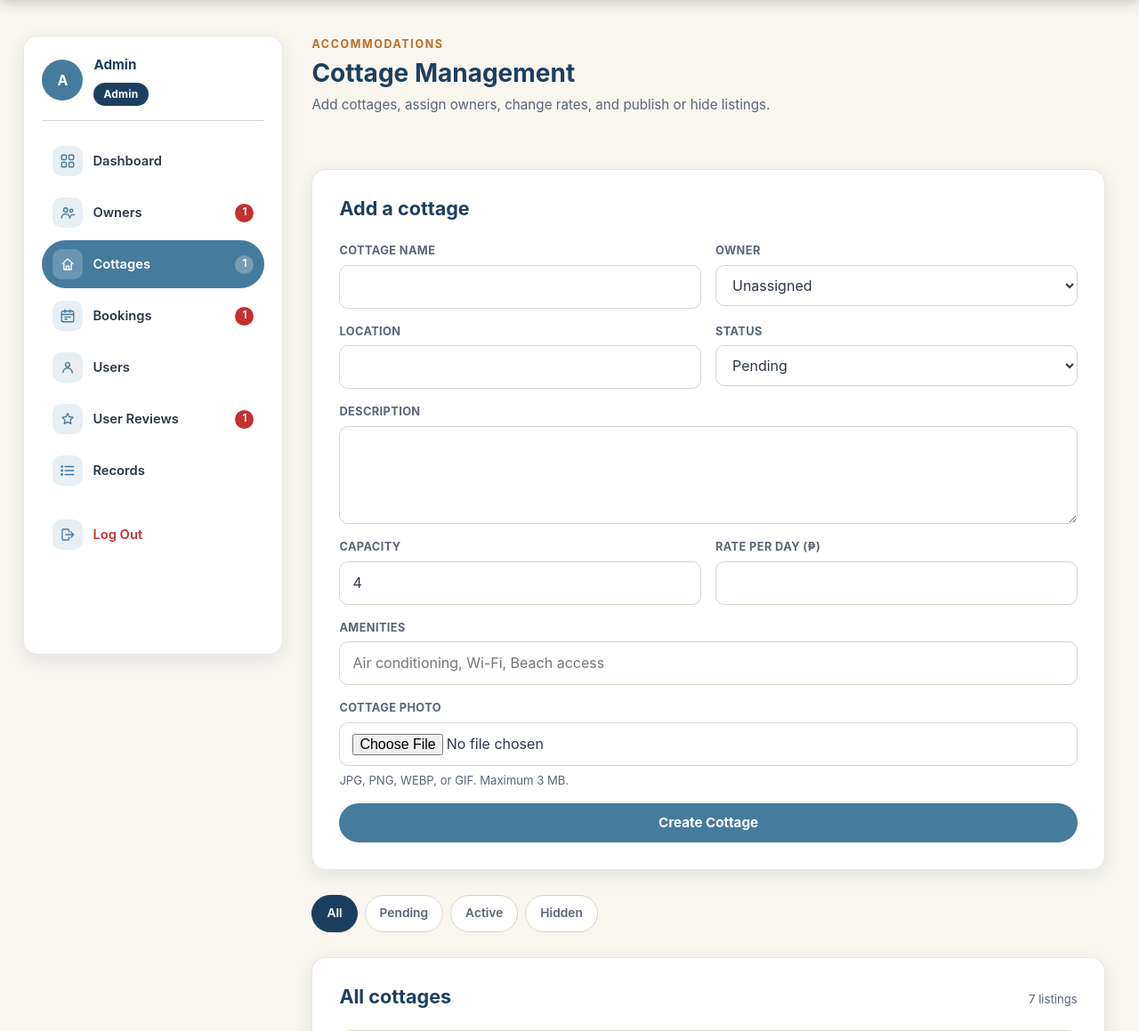
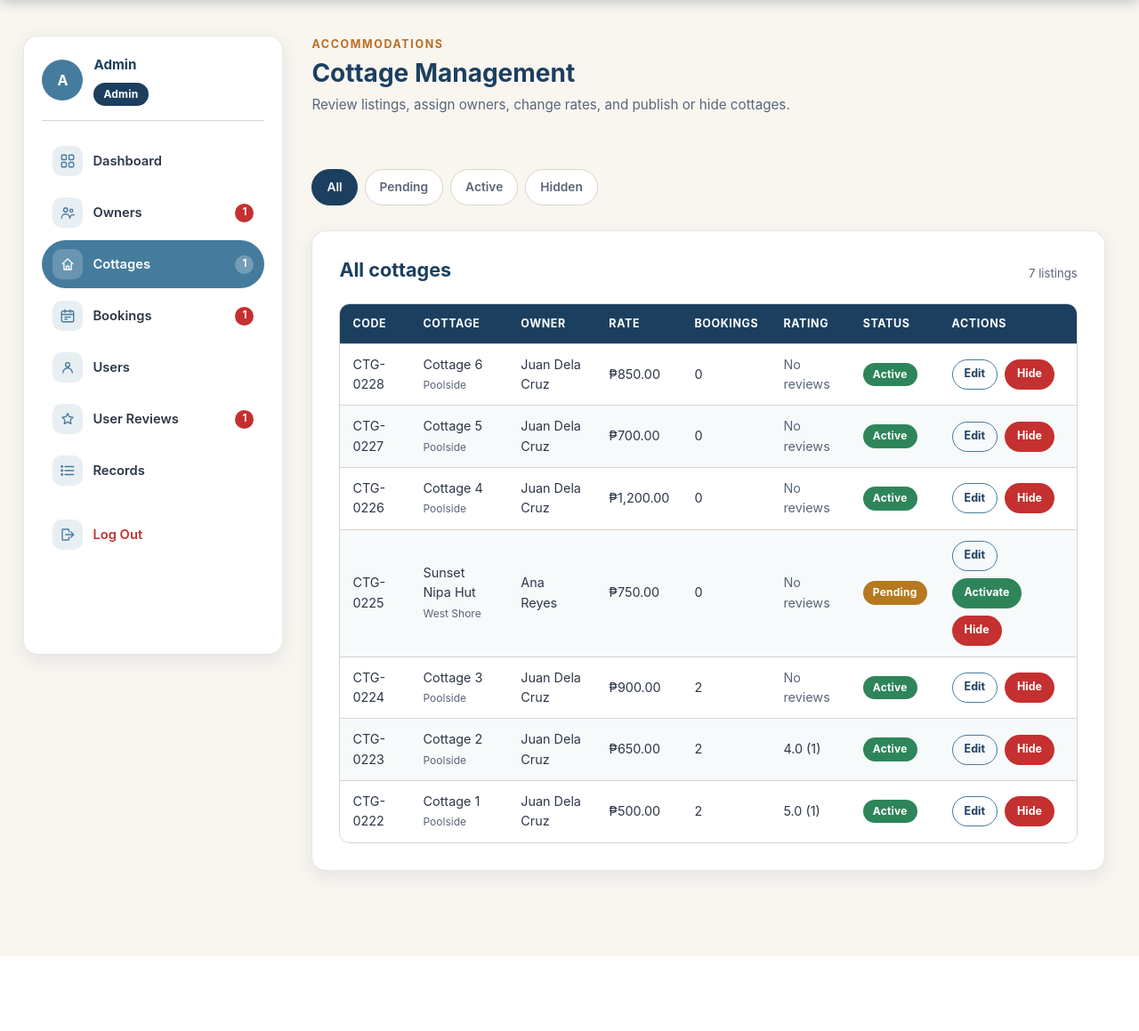
Before and after one commit to ian-friyay/OliyetteBook, a Laravel app: page /admin/cottages in a window 1280 px wide. Shown: the part 64-1223 px from the top of the page at 89% size. After the commit the page ends 1139 px from the top, so only its background shows below. Run offline with Laravel 12, Linux system fonts and the light colour scheme; data comes from the database, SQL or seed files in the repository.

Commit message:
Remove cottage creation from admin

```diff
--- a/app/Http/Controllers/Admin/CottageController.php
+++ b/app/Http/Controllers/Admin/CottageController.php
@@ -79,7 +79,12 @@ class CottageController extends Controller
                     'status' => (string) $request->input('status', 'pending'),
                 ];
 
-                if ($formValues['id'] > 0 && ! $editCottage) {
+                if ($formValues['id'] <= 0) {
+                    flash('error', 'Cottages are added by resort owners from their profile.');
+
+                    return redirect('/admin/cottages');
+                }
+                if (! $editCottage) {
                     $errors['form'] = 'That cottage could not be found.';
                 }
                 if ($formValues['name'] === '' || mb_strlen($formValues['name']) > 100) {
@@ -121,7 +126,6 @@ class CottageController extends Controller
                         $oldPhoto = null;
 
                         DB::transaction(function () use (&$oldPhoto, $formValues, $rate, $ownerId, $newPhotoPath) {
-                            if ($formValues['id'] > 0) {
                             Cottage::where('id', $formValues['id'])->update([
                                 'owner_id' => $ownerId,
                                 'name' => $formValues['name'],
@@ -132,27 +136,11 @@ class CottageController extends Controller
                                 'rate_per_day' => $rate,
                                 'status' => $formValues['status'],
                             ]);
-                                $cottageId = $formValues['id'];
 
-                                $existing = CottagePhoto::where('cottage_id', $cottageId)
+                            $existing = CottagePhoto::where('cottage_id', $formValues['id'])
                                 ->orderBy('sort_order')
                                 ->orderBy('id')
                                 ->first();
-                            } else {
-                                $cottage = Cottage::create([
-                                    'code' => generate_cottage_code(),
-                                    'owner_id' => $ownerId,
-                                    'name' => $formValues['name'],
-                                    'location' => $formValues['location'] !== '' ? $formValues['location'] : null,
-                                    'description' => $formValues['description'] !== '' ? $formValues['description'] : null,
-                                    'capacity' => $formValues['capacity'],
-                                    'amenities' => $formValues['amenities'] !== '' ? $formValues['amenities'] : null,
-                                    'rate_per_day' => $rate,
-                                    'status' => $formValues['status'],
-                                ]);
-                                $cottageId = (int) $cottage->id;
-                                $existing = null;
-                            }
 
                             if ($newPhotoPath !== null) {
                                 if ($existing) {
@@ -160,7 +148,7 @@ class CottageController extends Controller
                                     CottagePhoto::where('id', $existing->id)->update(['path' => $newPhotoPath]);
                                 } else {
                                     CottagePhoto::create([
-                                        'cottage_id' => $cottageId,
+                                        'cottage_id' => $formValues['id'],
                                         'path' => $newPhotoPath,
                                         'sort_order' => 0,
                                     ]);
@@ -169,7 +157,7 @@ class CottageController extends Controller
                         });
 
                         remove_uploaded_photo($oldPhoto);
-                        flash('success', $formValues['id'] > 0 ? 'Cottage updated.' : 'Cottage created.');
+                        flash('success', 'Cottage updated.');
 
                         return redirect('/admin/cottages');
                     } catch (\Throwable $e) {
--- a/resources/views/admin/cottages.blade.php
+++ b/resources/views/admin/cottages.blade.php
@@ -7,7 +7,7 @@
             <div>
                 <p class="eyebrow">Accommodations</p>
                 <h1 class="page-title">Cottage Management</h1>
-                <p class="page-sub">Add cottages, assign owners, change rates, and publish or hide listings.</p>
+                <p class="page-sub">Review listings, assign owners, change rates, and publish or hide cottages.</p>
             </div>
         </div>
 
@@ -15,12 +15,11 @@
             <p class="form-error" role="alert">{{ $errors['form'] }}</p>
         @endif
 
+        @if ($formValues['id'] > 0)
             <div class="panel reveal">
                 <div class="section-heading">
-                <h2>{{ $formValues['id'] > 0 ? 'Edit cottage #' . (int) $formValues['id'] : 'Add a cottage' }}</h2>
-                @if ($formValues['id'] > 0)
+                    <h2>Edit cottage #{{ (int) $formValues['id'] }}</h2>
                     <a class="btn btn-ghost btn-sm" href="/admin/cottages">Cancel edit</a>
-                @endif
                 </div>
 
                 <form class="form" method="post" action="/admin/cottages" enctype="multipart/form-data">
@@ -115,11 +114,10 @@
                         @endif
                     </div>
 
-                <button class="btn btn-primary" type="submit">
-                    {{ $formValues['id'] > 0 ? 'Save Changes' : 'Create Cottage' }}
-                </button>
+                    <button class="btn btn-primary" type="submit">Save Changes</button>
                 </form>
             </div>
+        @endif
 
         <div class="tabs">
             <a class="tab{{ $filter === 'all' ? ' is-active' : '' }}" href="/admin/cottages">All</a>
@@ -137,7 +135,7 @@
             @if ($cottages->isEmpty())
                 <div class="empty-state">
                     <h3>No cottages found</h3>
-                    <p>Try a different filter or create a cottage above.</p>
+                    <p>Try a different filter.</p>
                 </div>
             @else
                 <div class="table-wrap">
```
Lines whose indentation alone changed are shown as unchanged.
